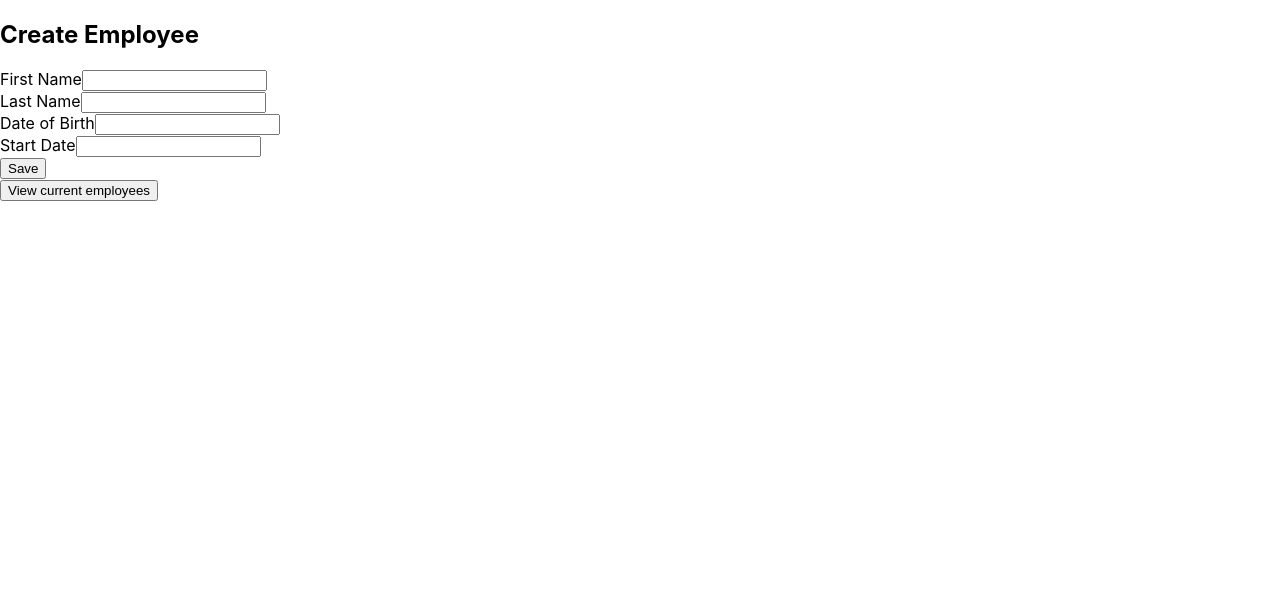
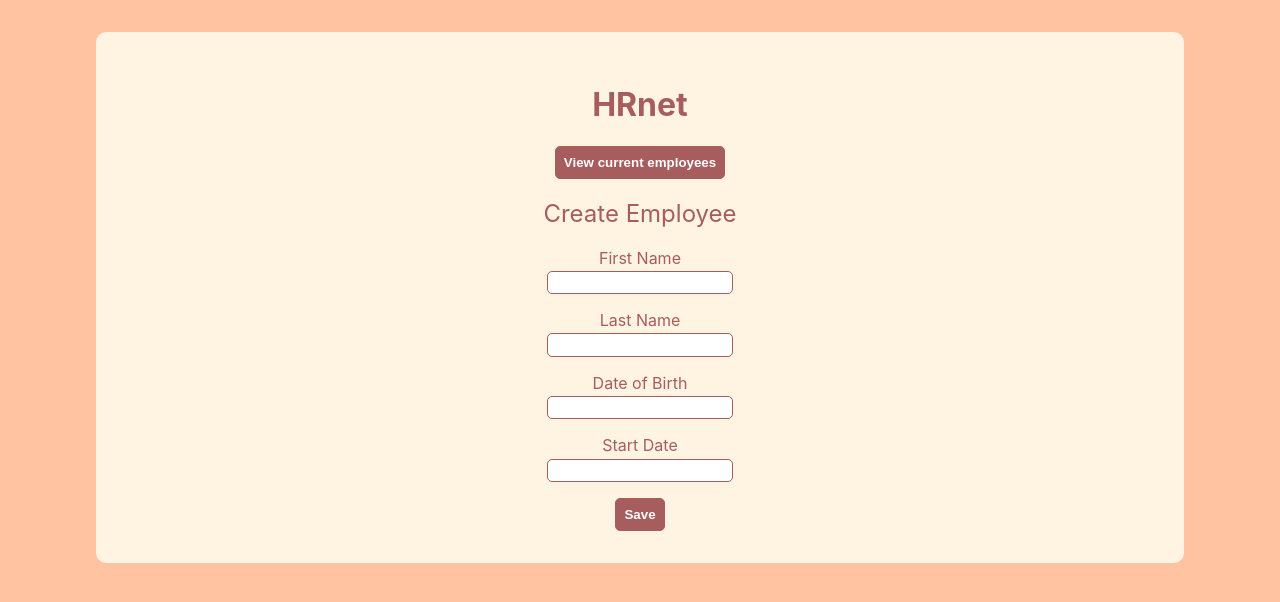
Before and after one commit to sopicard/hr_net_sp, a React (Vite) app: page / in a window 1280 px wide. Shown: the top 602 px of the page. Built offline with nearby package versions, Linux system fonts and the light colour scheme.

Commit message:
add react-datepicker

```diff
--- a/package.json
+++ b/package.json
@@ -10,7 +10,9 @@
     "preview": "vite preview"
   },
   "dependencies": {
+    "date-fns": "^3.3.1",
     "react": "^18.2.0",
+    "react-datepicker": "^6.1.0",
     "react-dom": "^18.2.0",
     "react-router-dom": "^6.21.3"
   },
--- a/src/components/FieldConfig.jsx
+++ b/src/components/FieldConfig.jsx
@@ -1,8 +1,8 @@
 const FieldConfig = [
-    { label: 'First Name', name: 'firstName' },
-    { label: 'Last Name', name: 'lastName' },
-    { label: 'Date of Birth', name: 'dateOfBirth' },
-    { label: 'Start Date', name: 'startDate' },
+    { label: 'First Name', name: 'firstName', type: 'text' },
+    { label: 'Last Name', name: 'lastName', type: 'text' },
+    { label: 'Date of Birth', name: 'dateOfBirth', type: 'date' },
+    { label: 'Start Date', name: 'startDate', type: 'date' },
   ]
 
 export default FieldConfig
--- a/src/components/Input.jsx
+++ b/src/components/Input.jsx
@@ -1,12 +1,20 @@
-const Input = ({ label, name, value, onChange }) => {
-  const handleChange = (e) => {
-    onChange(e.target.value)
+import DatePicker from 'react-datepicker'
+import 'react-datepicker/dist/react-datepicker.css'
+
+
+const Input = ({ label, name, type, value, onChange }) => {
+  const handleChange = (date) => {
+    onChange(name, date)
   }
 
   return (
-    <div>
+    <div className='input-wrapper'>
       <label>{label}</label>
-      <input name= {name} type="text" value={value} onChange={handleChange} />
+      {type === 'date' ? (
+        <DatePicker selected={value} onChange={handleChange} />
+      ) : (
+        <input name={name} type="text" value={value} onChange={(event) => onChange(name, event.target.value)} />
+      )}
     </div>
   )
 }
--- a/src/index.css
+++ b/src/index.css
@@ -4,4 +4,58 @@
 
 body {
   margin: 0;
+  background-color:  #FFC3A1;
 }
+
+main {
+  text-align: center;
+  background-color: #FFF3E2;
+  color: #A75D5D;
+  padding: 2rem;
+  margin: 2rem 6rem;
+  border-radius: 10px;
+}
+
+button {
+  border: #A75D5D 1px solid;
+  color: white;
+  background-color: #A75D5D;
+  padding: 0.5rem;
+  border-radius: 5px;
+  font-weight: bold;
+}
+
+h2 {
+  font-weight: normal;
+}
+
+form {
+  display: flex;
+  flex-direction: column;
+  gap: 1rem;
+  width: fit-content;
+  justify-content: center;
+  align-items: center;
+  margin: auto;
+}
+
+.input-wrapper {
+  display: flex;
+  flex-direction: column;
+  gap: 0.2rem;
+}
+
+.input-wrapper input:focus {
+  outline: 2px solid #F0997D;
+  border: none;
+  color: #F0997D;
+}
+
+
+
+input {
+  border: #A75D5D 1px solid;
+  border-radius: 5px;
+  color: #A75D5D;
+  padding: 0.2rem;
+}
--- a/src/pages/Home.jsx
+++ b/src/pages/Home.jsx
@@ -41,6 +41,9 @@ const Home = () => {
   }
   return (
     <div>
+      <main>
+        <h1>HRnet</h1>
+        <button onClick={() => navigate('/staff-list')}>View current employees</button>
         <h2>Create Employee</h2>
         <form onSubmit={handleSubmit}>
           {FieldConfig.map((field) => (
@@ -48,13 +51,14 @@ const Home = () => {
               key={field.name}
               label={field.label}
               name={field.name}
+              type={field.type}
               value={formState[field.name] || ''}
-            onChange={(value) => handleChange(field.name, value)}
+              onChange={(fieldName, value) => handleChange(fieldName, value)}
             />
           ))}
           <button type="submit">Save</button>
         </form>
-      <button onClick={() => navigate('/staff-list')}>View current employees</button>
+      </main>
     </div>
   )
 }
--- a/src/pages/StaffList.jsx
+++ b/src/pages/StaffList.jsx
@@ -2,6 +2,11 @@ import { useEffect } from 'react'
 import { useAppContext } from '../contexts/AppContext'
 import { useNavigate } from 'react-router-dom'
 import FieldConfig from '../components/FieldConfig'
+
+const formatDate = (date) => {
+  const options = { day: '2-digit', month: '2-digit', year: 'numeric' };
+  return new Date(date).toLocaleDateString('fr-FR', options);
+}
 
 const StaffList = () => {
   const { employeesData } = useAppContext()
@@ -11,6 +16,7 @@ const StaffList = () => {
 
   return (
     <div>
+      <main>
       <h2>Current Employees</h2>
       <table>
         <thead>
@@ -24,13 +30,15 @@ const StaffList = () => {
         {employeesData.map((employee, index) => (
           <tr key={index}>
             {FieldConfig.map((field) => (
-                <td key={field.name}>{employee[field.name]}</td>
+              <td key={field.name}>{field.type === 'date' ? formatDate(employee[field.name]) : employee[field.name]}</td>
             ))}
           </tr>
         ))}
+
         </tbody>
       </table>
       <button onClick={() => navigate('/')}>Home</button>
+      </main>
     </div>
   )
 }
```
Also changed, not shown: 1 other file (tests, documents, lock files or other folders). Lines whose indentation alone changed are shown as unchanged.
